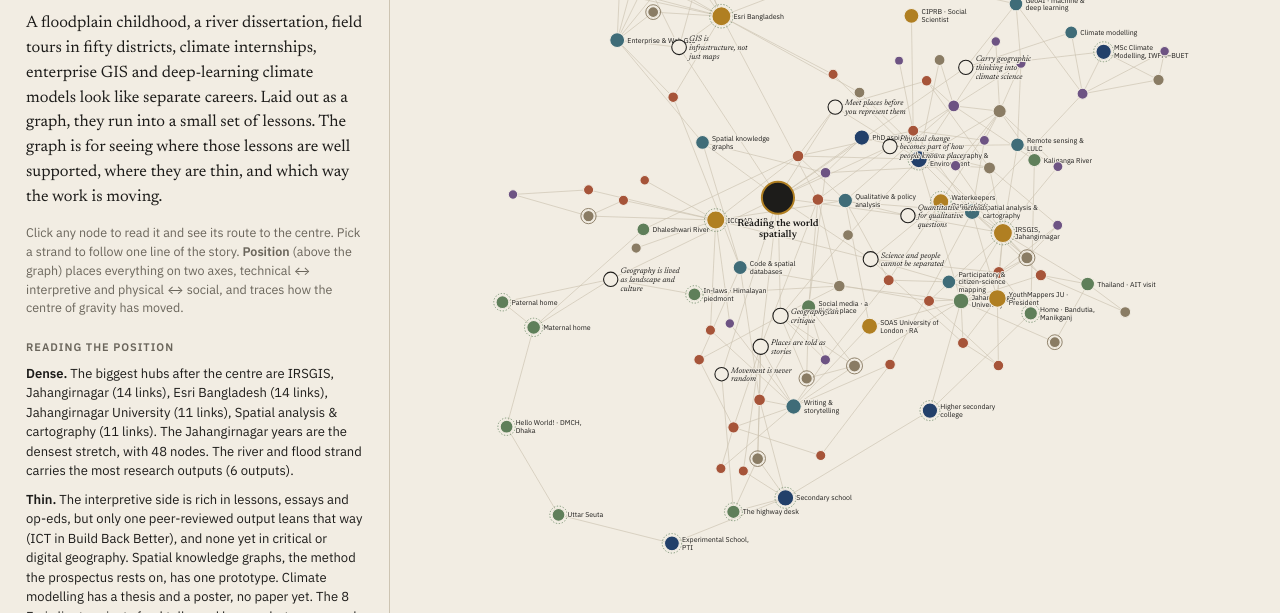
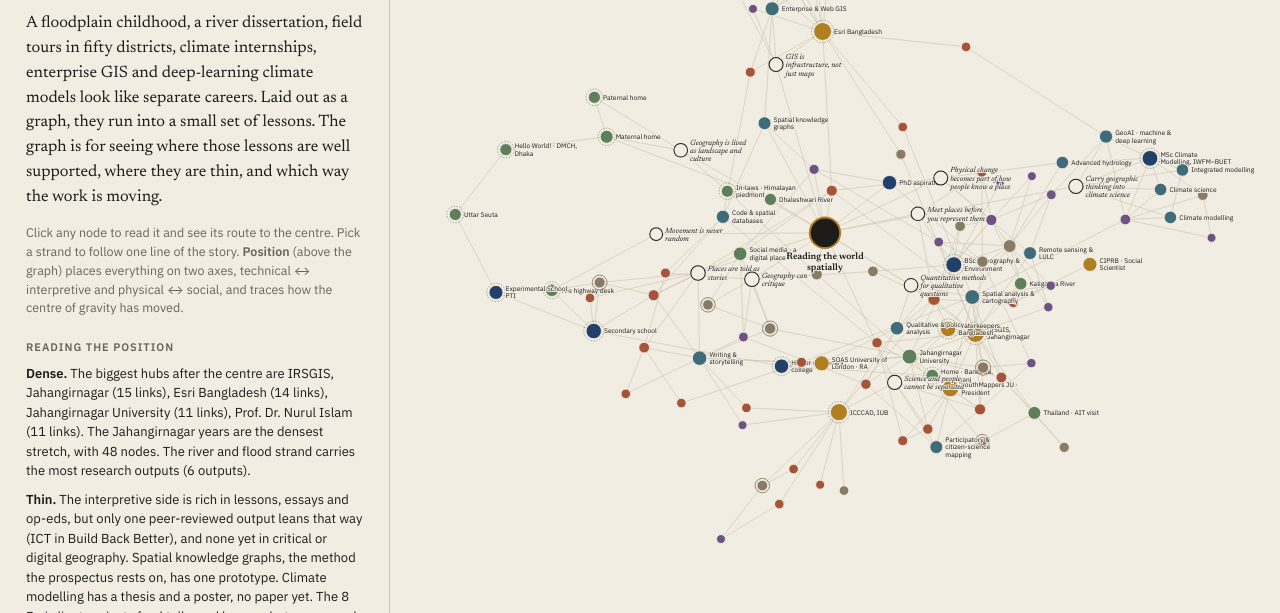
Before and after one commit to shuvo-srs/shuvos-geographies, a plain HTML site: page index.html in a window 1280 px wide. Shown: the part 187-800 px from the top of the page. Drawn offline with nearby package versions, Linux system fonts and the light colour scheme.

Commit message:
Link field tours to IRSGIS, ICCCAD, Waterkeepers, faculty and Nurul Islam; add BUET learning
New method nodes from IWFM, BUET: climate science, integrated modelling and
advanced hydrology; BUET also linked to deep learning.

Co-Authored-By: Claude Opus 5.5 <noreply@anthropic.com>
Claude-Session: https://claude.ai/code/session_014n2xZH3NvyYamf3i4nZWus

```diff
--- a/index.html
+++ b/index.html
@@ -269,7 +269,7 @@ const N = [
  {id:"pr_grant",type:"project",label:"HOT & World Bank grant · YouthMappers IRS-JU",yr:2022,desc:"A grant from the Humanitarian OpenStreetMap Team (through Open Mapping Hub Asia-Pacific) and the World Bank, won for the YouthMappers chapter at IRS-JU during his presidency. It funded the seminars and the FOSS GIS student conference."},
  {id:"p_thailand",type:"place",label:"Thailand · AIT visit",yr:2023,desc:"A visit to the Asian Institute of Technology in Thailand for the energy-demand carbon footprint project with Jahangirnagar, travelling with university friends on the project team."},
  {id:"pr_scifair",type:"project",label:"District science fair · 2013",yr:2013,desc:"District-level entry in the 34th National Science and Technology Week, and Jatiya Vidyut Shoptaho 2013. The newspapers' science pages were feeding the same curiosity."},
- {id:"pr_fieldwork",type:"project",label:"Field tours · 50+ districts",yr:2017,end:2022,desc:"Roughly 70% of Bangladesh on foot and by boat: Dinajpur (the first research tour, 2017), brick-kiln air pollution, Jamuna charlands and the Tangail river islands where the Dhaleshwari leaves the Jamuna, the Chittagong Hill Tracts, the Sundarbans, the Satkhira coast, Cox's Bazar, Kaptai Lake, Ratargul, fishing and farming communities, and the slums of Mohammadpur and Mirpur."},
+ {id:"pr_fieldwork",type:"project",label:"Field tours · 50+ districts",yr:2017,end:2022,desc:"Four academic field trips during the BSc with the department's faculty, two of them alongside Prof. Dr. Nurul Islam, and more fieldwork through IRSGIS, ICCCAD and Waterkeepers. Together they covered roughly 70% of Bangladesh on foot and by boat: Dinajpur (the first research tour, 2017), brick-kiln air pollution, Jamuna charlands and the Tangail river islands where the Dhaleshwari leaves the Jamuna, the Chittagong Hill Tracts, the Sundarbans, the Satkhira coast, Cox's Bazar, Kaptai Lake, Ratargul, fishing and farming communities, and the slums of Mohammadpur and Mirpur."},
  {id:"pr_walkriver",type:"project",label:"'Walk along the River' expedition",yr:2020,desc:"An expedition led by Prof. Sheikh Tawhidul Islam: walking a river and collecting audiovisual empirical data along the way. The idea for the fourth-year dissertation came from it."},
  {id:"pr_craftmaps",type:"project",label:"Haunted Dhaka & stitched Dhanmondi Lake",yr:2024,end:2025,desc:"Craft maps made outside client work: a 'Ghostbusters Guide to Dhaka City' of Bengal's haunted urban legends, and Dhanmondi Lake drawn as embroidery, with the story of the lost Karwan Bazaar river that left it behind as an oxbow lake."},
  // ---- research outputs
@@ -295,7 +295,10 @@ const N = [
  {id:"m_part",type:"method",label:"Participatory & citizen-science mapping",yr:2020,desc:"Training volunteers, community data collection, stakeholder mapping, Survey123 field forms."},
  {id:"m_qual",type:"method",label:"Qualitative & policy analysis",yr:2020,desc:"Interviews, literature and discourse analysis, report writing for policy audiences."},
  {id:"m_code",type:"method",label:"Code & spatial databases",yr:2012,desc:"Python/ArcPy, R, JavaScript, SQL; PostgreSQL, SQL Server; Leaflet, OpenLayers, Mapbox."},
- {id:"m_ml",type:"method",label:"GeoAI · machine & deep learning",yr:2022,desc:"Random forest and SVM classifiers, U-Net and ResNet extraction, CNN-based downscaling."},
+ {id:"m_ml",type:"method",label:"GeoAI · machine & deep learning",yr:2022,desc:"Random forest and SVM classifiers first, then deep learning properly at BUET: U-Net and ResNet extraction, CNN-based downscaling."},
+ {id:"m_climsci",type:"method",label:"Climate science",yr:2023,desc:"Learned at IWFM, BUET: the physical science of the climate system behind the models, after years of meeting climate change through policy and activism."},
+ {id:"m_integrated",type:"method",label:"Integrated modelling",yr:2023,desc:"Learned at IWFM, BUET: coupling models of climate, water and society so that one system's outputs drive another's."},
+ {id:"m_hydro",type:"method",label:"Advanced hydrology",yr:2023,desc:"Learned at IWFM, BUET: hydrology beyond the river morphology and hydraulics of the Jahangirnagar years."},
  {id:"m_climate",type:"method",label:"Climate modelling",yr:2023,desc:"CMIP6 data, statistical downscaling, climate risk (University of Chicago climate modelling course, 2023)."},
  {id:"m_ent",type:"method",label:"Enterprise & Web GIS",yr:2023,desc:"ArcGIS Enterprise and Online, Experience Builder, Dashboards, GeoEvent, Workflow Manager, ArcGIS JS SDK with React."},
  {id:"m_twin",type:"method",label:"Digital twins · 3D · CAD/BIM–GIS",yr:2024,desc:"3D scene layers, BIM-to-GIS integration, urban digital twins."},
@@ -332,7 +335,9 @@ const E = [
  ["pr_climserv","o_climed"],["pr_walk","m_writing","translation"],["o_coastal","e_ju"],["o_tribune","m_writing"],
  ["w_waterkeepers","pr_dhakaenv"],["w_waterkeepers","l_people"],["pr_dhakaenv","m_part"],["pr_dhakaenv","m_qual"],
  ["w_cipr","pr_unicef"],["pr_unicef","m_gis","GPS field mapping"],["pr_unicef","o_rangpur","Rangpur again"],["o_rangpur","m_gis"],
- ["e_buet","l_climate"],["e_buet","r_cmip6"],["saiful","e_buet","supervisor"],["saiful","r_cmip6"],["saiful","o_agu"],
+ ["e_buet","l_climate"],["e_buet","m_ml","deep learning"],["e_buet","m_climsci","learned here"],["e_buet","m_integrated","learned here"],["e_buet","m_hydro","learned here"],
+ ["m_climsci","l_climate"],["m_climsci","r_cmip6"],["m_integrated","m_climate"],["m_integrated","l_climate"],["m_hydro","l_river"],["m_hydro","nurul","hydraulics at JU"],
+ ["pr_fieldwork","w_irsgis","IRSGIS fieldwork"],["pr_fieldwork","w_waterkeepers","Waterkeepers fieldwork"],["pr_fieldwork","nurul","two field trips together"],["pr_fieldwork","shamsul","4 academic field trips"],["pr_fieldwork","ansari","4 academic field trips"],["e_buet","r_cmip6"],["saiful","e_buet","supervisor"],["saiful","r_cmip6"],["saiful","o_agu"],
  ["r_cmip6","m_climate"],["r_cmip6","m_ml"],["r_cmip6","o_agu"],["r_cmip6","m_gis","spatial predictors"],
  ["w_esri","l_infra"],["w_esri","pr_penang"],["w_esri","pr_sesb"],["w_esri","pr_jupem"],["w_esri","pr_rajuk"],["w_esri","pr_bfd"],["w_esri","pr_mbpphist"],["w_esri","pr_caab"],["w_esri","pr_trees"],
  ["pr_penang","m_twin"],["pr_penang","m_ent"],["pr_rajuk","m_twin"],["pr_jupem","m_ml"],["pr_sesb","m_ent"],["pr_sesb","m_code","ETL"],["pr_mbpphist","m_gis"],["pr_caab","m_ent"],["pr_bfd","m_ent"],["pr_trees","m_ent"],
@@ -342,7 +347,7 @@ const E = [
  ["w_youthmappers","u_ju"],["w_youthmappers","w_irsgis","chapter at IRS-JU"],["w_youthmappers","m_part"],["w_youthmappers","pr_citsci","research project"],["w_youthmappers","m_gis"],
  ["w_soas","m_qual","transcription"],["w_soas","m_writing","translation"],["w_soas","u_ju"],
  ["pr_scifair","e_secondary"],["pr_scifair","l_story"],
- ["pr_fieldwork","e_ju"],["pr_fieldwork","r_dhaleshwari","its source, Tangail"],["pr_fieldwork","l_field"],["pr_fieldwork","pr_unicef","health-system tours"],["pr_fieldwork","w_icccad","Satkhira coast"],["pr_fieldwork","m_qual"],
+ ["pr_fieldwork","e_ju"],["pr_fieldwork","r_dhaleshwari","its source, Tangail"],["pr_fieldwork","l_field"],["pr_fieldwork","pr_unicef","health-system tours"],["pr_fieldwork","w_icccad","ICCCAD fieldwork · Satkhira coast"],["pr_fieldwork","m_qual"],
  ["pr_walkriver","tawhid","led by"],["pr_walkriver","r_oxbow","dissertation idea"],["pr_walkriver","l_field"],
  ["pr_craftmaps","m_gis"],["pr_craftmaps","l_story"],["pr_craftmaps","l_river","another oxbow"],["pr_craftmaps","w_esri"],
  ["o_oped","m_writing"],["o_oped","l_critique"],["o_oped","pr_dhakaenv","air & landfills"],
@@ -363,10 +368,10 @@ const E = [
 ];
 
 const STRANDS = [
- {name:"The river",blurb:"Dhaleshwari floods, the Kaliganga at home, a dissertation on its oxbow lake, then flood risk in Manikganj and Rangpur.",ids:["p_maternal","r_dhaleshwari","p_home","r_kaliganga","r_oxbow","shamsul","nurul","l_river","pr_citsci","o_youth","o_rangpur","o_lulc","o_aga","m_rs","pr_walkriver","o_usm","g_gis"]},
+ {name:"The river",blurb:"Dhaleshwari floods, the Kaliganga at home, a dissertation on its oxbow lake, then flood risk in Manikganj and Rangpur.",ids:["p_maternal","r_dhaleshwari","p_home","r_kaliganga","r_oxbow","shamsul","nurul","l_river","pr_citsci","o_youth","o_rangpur","o_lulc","o_aga","m_rs","pr_walkriver","o_usm","g_gis","m_hydro","pr_fieldwork"]},
  {name:"Learning to see spatially",blurb:"A highway watched from a study desk, field tours in 50+ districts, and IRSGIS turning curiosity into method.",ids:["p_teen","l_move","u_ju","e_ju","l_field","pr_fieldwork","w_irsgis","tawhid","l_quant","m_gis","m_qual"]},
  {name:"Science with people",blurb:"Climate science at ICCCAD, pollution activism at Waterkeepers, young citizen scientists and health-service mapping.",ids:["w_icccad","w_waterkeepers","pr_dhakaenv","pr_climserv","pr_nbs","pr_climfin","o_climed","l_people","m_part","pr_citsci","w_cipr","pr_unicef","w_youthmappers","nurul","g_icccad","saleemul","pr_seminars","pr_fossconf","pr_grant"]},
- {name:"Geography inside climate models",blurb:"Machine learning on wetlands, then spatial predictors for CMIP6 downscaling at BUET and AGU.",ids:["m_ml","m_climate","e_buet","r_cmip6","saiful","o_agu","l_climate","o_lulc","pr_jupem"]},
+ {name:"Geography inside climate models",blurb:"Machine learning on wetlands, then deep learning, climate science, integrated modelling and hydrology at BUET, and spatial predictors for CMIP6 downscaling.",ids:["m_ml","m_climate","m_climsci","m_integrated","m_hydro","e_buet","r_cmip6","saiful","o_agu","l_climate","o_lulc","pr_jupem"]},
  {name:"GIS as infrastructure",blurb:"Digital twins, ETL and enterprise systems for Penang, Sabah, RAJUK and CAAB; ICT in disaster recovery before that.",ids:["w_esri","hadi","g_esri","o_daffodil","pr_penang","pr_rajuk","pr_sesb","pr_caab","pr_bfd","pr_trees","pr_mbpphist","m_ent","m_twin","l_infra","o_gisday","o_bbb"]},
  {name:"Stories and critique",blurb:"School friends and a first blog, op-eds, Facebook conversations, critique at JU, a first critic at home, craft maps and Chorascape.",ids:["e_secondary","pr_blog","m_writing","l_story","ansari","l_critique","pr_storymap","pr_lifemap","pr_chorascape","pr_election","pr_football","o_tribune","pr_walk","o_oped","pr_craftmaps","w_soas","pr_scifair","g_schoolfriends","p_social","g_fbfriends","g_peers","wife"]},
  {name:"Many homes, many geographies",blurb:"Maternal and paternal villages on one floodplain, school and university friends, and a second landscape in the piedmont through marriage.",ids:["p_birth","p_paternal","p_maternal","r_dhaleshwari","p_inlaws","wife","l_culture","p_uttar","g_schoolfriends","g_unifriends","p_thailand","u_ju"]}
@@ -376,7 +381,7 @@ const CORESET = ["core","r_dgi","m_graph","e_phd"];
 const AX={p_birth:[0,.3],p_maternal:[.3,0],p_paternal:[.5,.4],r_dhaleshwari:[.1,-.8],p_uttar:[.6,.7],p_teen:[.1,.5],p_home:[.3,-.2],r_kaliganga:[.2,-.7],p_inlaws:[.6,.5],
 e_primary:[.4,.5],e_secondary:[.6,.6],e_hsc:[.5,.8],e_ju:[.2,.1],e_buet:[-.6,-.7],e_phd:[.4,.4],
 w_irsgis:[-.5,-.2],w_icccad:[.2,.3],w_cipr:[-.2,.7],w_waterkeepers:[.2,-.1],w_esri:[-.9,.2],w_soas:[.6,.6],w_youthmappers:[-.3,.4],
-tawhid:[0,0],nurul:[-.3,-.8],shamsul:[-.2,-.9],ansari:[.9,.8],saiful:[-.8,-.8],wife:[.5,.3],u_ju:[.1,.2],o_daffodil:[-.7,.4],pr_seminars:[0,.6],pr_fossconf:[-.4,.5],pr_grant:[-.2,.5],p_thailand:[0,.2],joyashree:[-.2,.1],g_gis:[-.6,0],g_icccad:[.2,.3],saleemul:[.3,.2],hadi:[-.7,.3],g_esri:[-.8,.3],g_unifriends:[.4,.7],g_schoolfriends:[.6,.8],g_fbfriends:[.8,.8],g_peers:[.95,.75],p_social:[.6,.8],
+tawhid:[0,0],nurul:[-.3,-.8],shamsul:[-.2,-.9],ansari:[.9,.8],saiful:[-.8,-.8],wife:[.5,.3],m_climsci:[-.5,-.8],m_integrated:[-.6,-.4],m_hydro:[-.7,-.9],u_ju:[.1,.2],o_daffodil:[-.7,.4],pr_seminars:[0,.6],pr_fossconf:[-.4,.5],pr_grant:[-.2,.5],p_thailand:[0,.2],joyashree:[-.2,.1],g_gis:[-.6,0],g_icccad:[.2,.3],saleemul:[.3,.2],hadi:[-.7,.3],g_esri:[-.8,.3],g_unifriends:[.4,.7],g_schoolfriends:[.6,.8],g_fbfriends:[.8,.8],g_peers:[.95,.75],p_social:[.6,.8],
 pr_blog:[.7,.5],pr_scifair:[-.2,-.3],pr_citsci:[-.1,.4],pr_carbon:[-.5,-.3],pr_unicef:[-.3,.8],pr_nbs:[.1,-.4],pr_climserv:[-.2,0],pr_climfin:[.2,.6],pr_walk:[.8,.5],pr_dhakaenv:[.3,0],
 pr_penang:[-.8,.3],pr_mbpphist:[-.4,.5],pr_sesb:[-.9,.1],pr_jupem:[-1,-.3],pr_rajuk:[-.8,.4],pr_bfd:[-.7,-.1],pr_caab:[-.8,.3],pr_trees:[-.6,-.3],
 pr_storymap:[.3,.3],pr_lifemap:[.6,.6],pr_chorascape:[.8,.5],pr_election:[.5,.9],pr_football:[.6,.8],pr_fieldwork:[.3,.2],pr_walkriver:[.4,-.3],pr_craftmaps:[.4,.3],
```
Also changed, not shown: src/template.html (+12 -7 lines).
